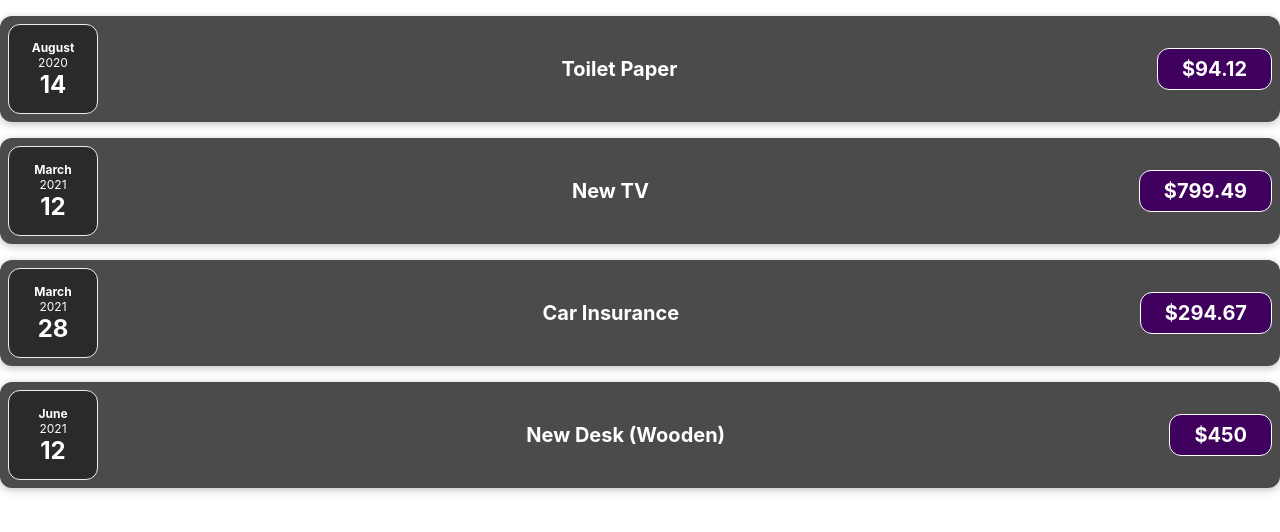
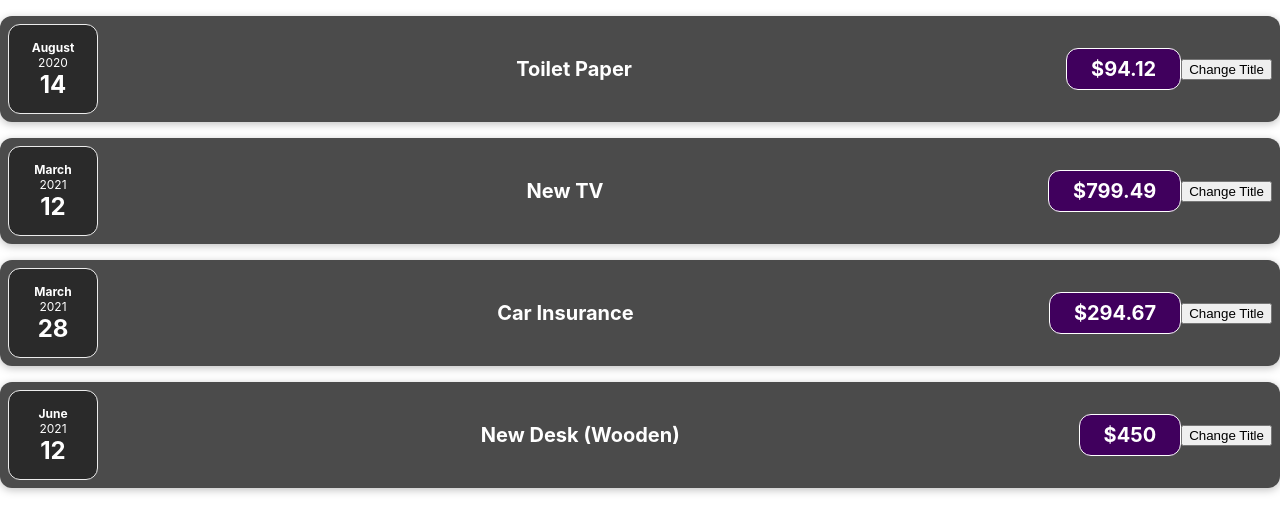
Before and after one commit to gmustafa13/react_learning, a React (Create React App) app: page / in a window 1280 px wide. Shown: the top 532 px of the page. Built offline with nearby package versions, Linux system fonts and the light colour scheme.

Commit message:
event listner

```diff
--- a/src/components/ExpensItem.js
+++ b/src/components/ExpensItem.js
@@ -1,14 +1,19 @@
+import React, { useState} from 'react'
 import './ExpensItem.css'
 import ExpenseDate  from './ExpenseDate';
 const Expensitem = (props) => {
-
+    const [title, setTitle] = useState(props.title) // it will array with two element 1 is original value next is what u have to update
+    const clickHandler=() => {
+        setTitle("updated")
+    }
     return (
         <div className='expense-item'>
             <ExpenseDate date={ props.date}/>
             <div className='expense-item__description'>
-                <h2>{props.title}</h2>
+                <h2>{title}</h2>
                 <div className='expense-item__price'>${props.amount}</div>
             </div>
+            <button onClick={clickHandler }>Change Title</button>
         </div>
     )
 }
```
